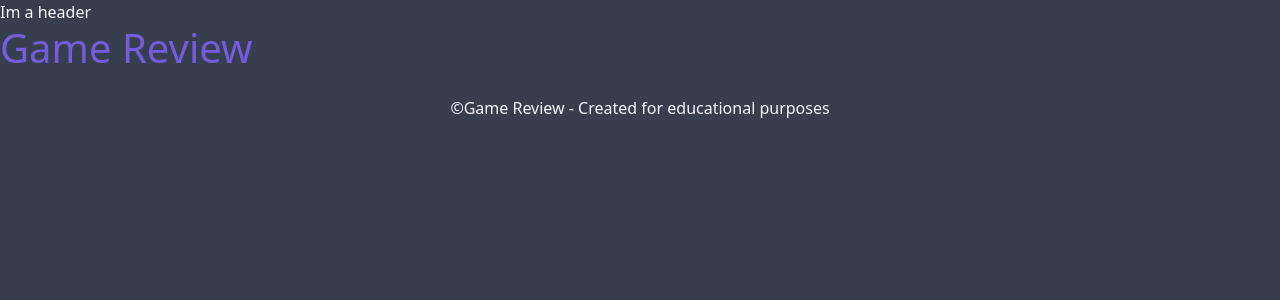
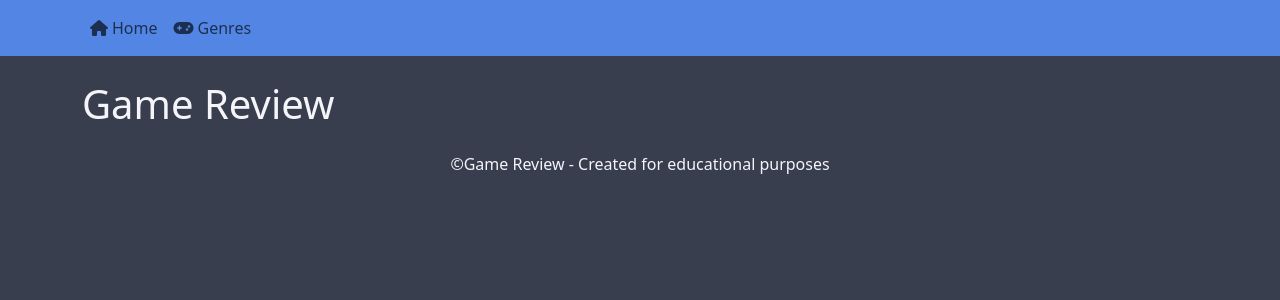
Before and after one commit to Oliver-Pile/MMI-GameReview, a PHP site: page /index.php?p=home in a window 1280 px wide. Shown: the top 300 px of the page. Run offline with PHP 8.4, Linux system fonts and the light colour scheme; style sheets or scripts are compiled from the project's sources; some libraries are stand-ins or nearby versions.

Commit message:
Add header

```diff
--- a/includes/header.php
+++ b/includes/header.php
@@ -9,5 +9,23 @@
   </head>
   <body id="page-<?php echo $page; ?>">
   <header>
-    <span> Im a header </span>
+    <nav class="navbar navbar-expand-lg mb-4">
+      <div class="container">
+        <button class="navbar-toggler" type="button" data-bs-toggle="collapse" data-bs-target="#navbar" aria-
+          controls="navbar" aria-expanded="false" aria-label="Toggle navigation">
+          <i class="fas fa-bars"></i>
+        </button>
+
+        <div class="collapse navbar-collapse" id="navbar">
+          <ul class="navbar-nav me-auto mb-2 mb-lg-0">
+            <li class="nav-item">
+              <a class="nav-link" href="index.php?p=home"><i class="fa-solid fa-house"></i>Home</a>
+            </li>
+            <li class="nav-item">
+              <a class="nav-link" href="index.php?p=genres"><i class="fa-solid fa-gamepad"></i>Genres</a>
+            </li>
+          </ul>
+        </div>
+      </div>
+    </nav>
   </header>
--- a/pages/home.php
+++ b/pages/home.php
@@ -1 +1,3 @@
-<h1> Game Review </h1>
+<div class="container">
+  <h1> Game Review </h1>
+</div>
--- a/scss/_themes.scss
+++ b/scss/_themes.scss
@@ -2,7 +2,3 @@ body {
   background-color: $primary-color;
   color: $secondary-color;
 }
-
-h1 {
-  color: $other-color;
-}
--- /dev/null
+++ b/scss/components/_nav.scss
@@ -0,0 +1,9 @@
+header {
+  nav {
+    background-color: $header-color;
+
+    ul li a i {
+      margin-right: 4px;
+    }
+  }
+}
--- a/scss/main.scss
+++ b/scss/main.scss
@@ -1,3 +1,4 @@
 @import "../node_modules/bootstrap/scss/bootstrap";
 @import "variables/variables";
 @import "themes";
+@import "components/nav";
--- a/scss/variables/_variables.scss
+++ b/scss/variables/_variables.scss
@@ -1,3 +1,3 @@
 $primary-color: #393e4f;
 $secondary-color: #F4F4F9;
-$other-color: #735CDD;
+$header-color: #5386E4;
```
